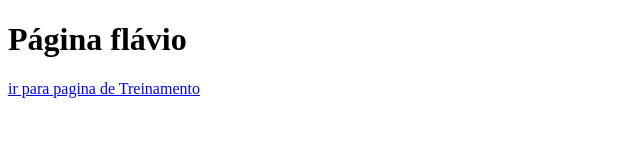
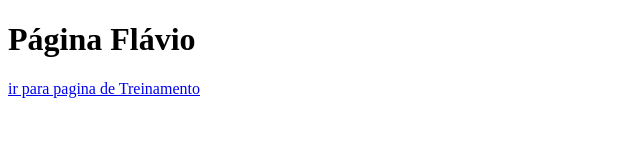
Before and after one commit to xbfsba/aula-github, a plain HTML site: page index.html in a window 1280 px wide. Shown: the full height of the page, 0-640 px from the left. Drawn offline with Linux system fonts and the light colour scheme.

```diff
--- a/index.html
+++ b/index.html
@@ -7,7 +7,7 @@
     <title>Document</title>
 </head>
 <body>
-<h1>Página flávio </h1>
+<h1>Página Flávio </h1>
    <a href="Treinamento.html">ir para pagina de Treinamento</a>
 </body>
 </html>
```
Also changed, not shown: treinamento.html (+2 -1 lines).
